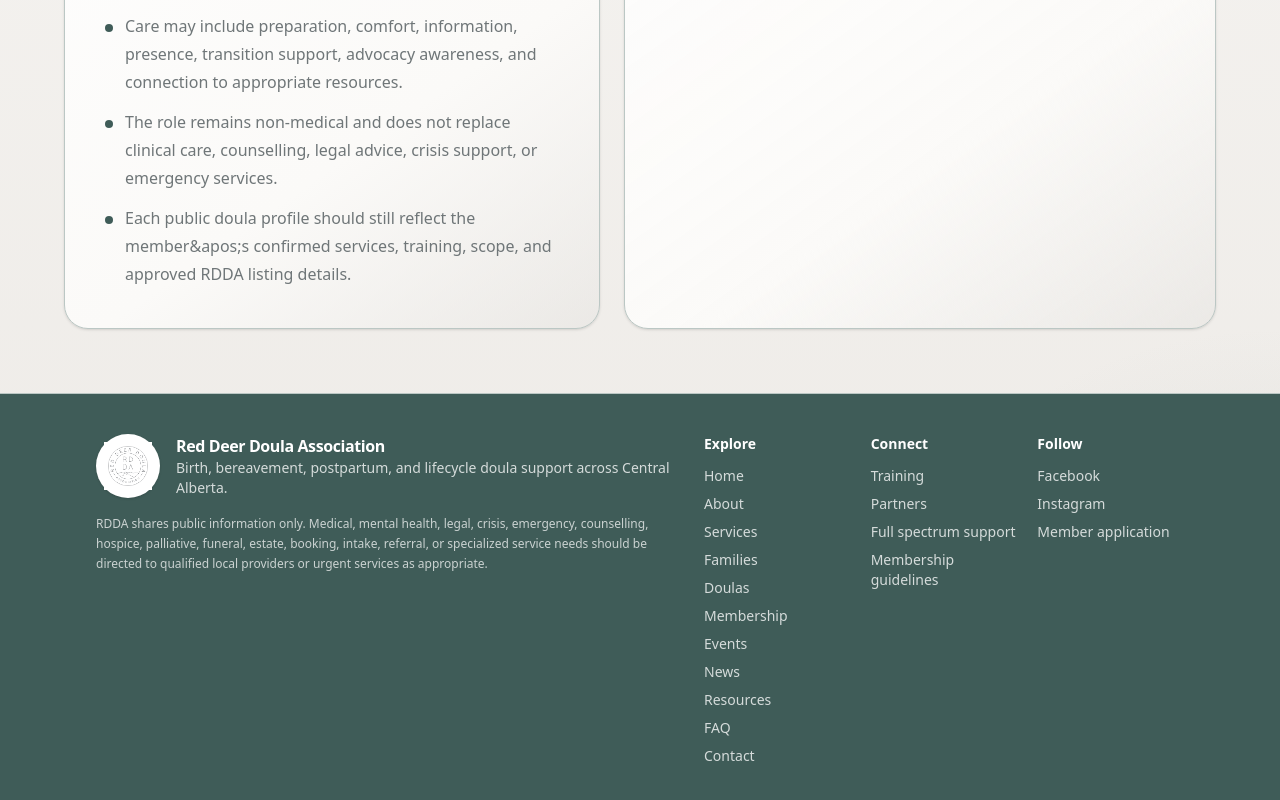
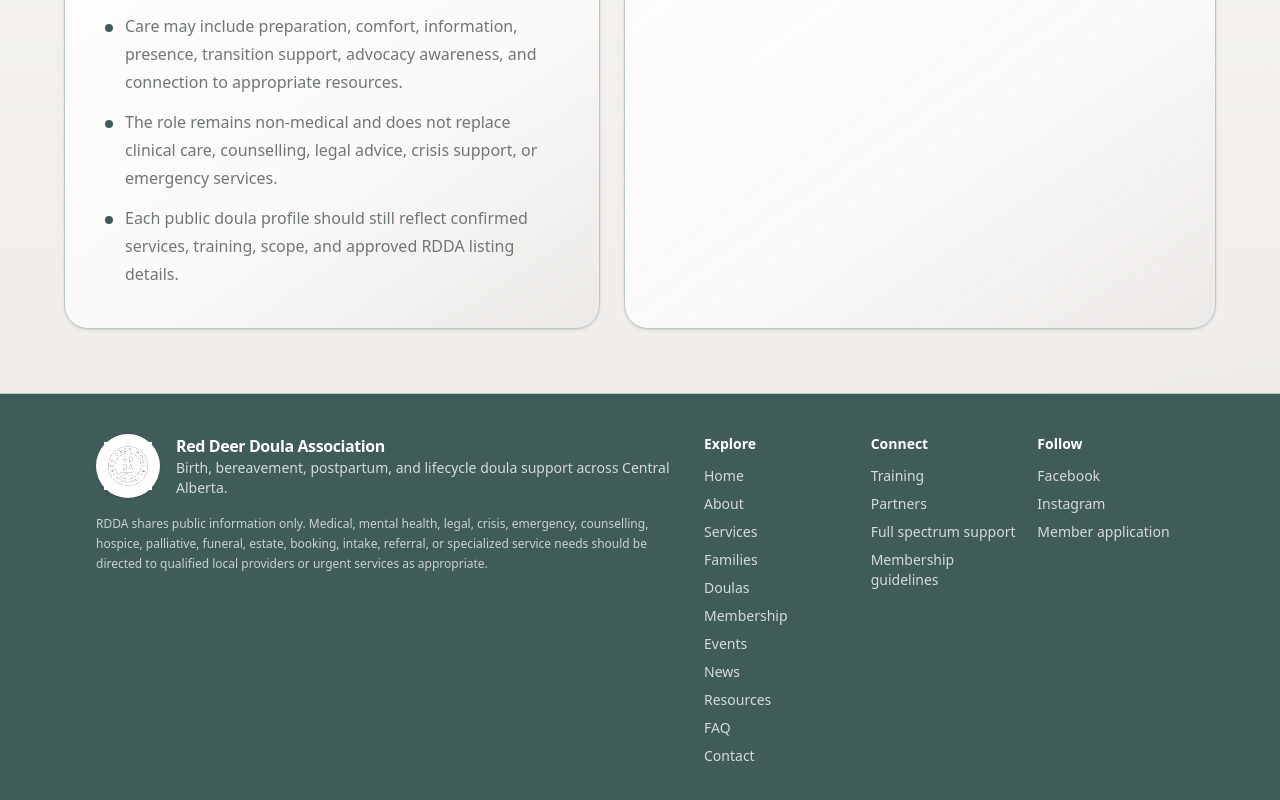
Before and after one commit to hickdwayne-rdp/rdda-platform, a Next.js app in the folder repo/: page /full-spectrum in a window 1280 px wide. Shown: the part 922-1722 px from the top of the page. Built offline with nearby package versions, Linux system fonts and the light colour scheme.

Commit message:
Clean full spectrum support string rendering

```diff
--- a/repo/src/app/full-spectrum/page.tsx
+++ b/repo/src/app/full-spectrum/page.tsx
@@ -8,7 +8,7 @@ const supportPoints = [
   "Support may connect more than one family experience instead of sitting inside only one service category.",
   "Care may include preparation, comfort, information, presence, transition support, advocacy awareness, and connection to appropriate resources.",
   "The role remains non-medical and does not replace clinical care, counselling, legal advice, crisis support, or emergency services.",
-  "Each public doula profile should still reflect the member&apos;s confirmed services, training, scope, and approved RDDA listing details."
+  "Each public doula profile should still reflect confirmed services, training, scope, and approved RDDA listing details."
 ];
 
 const relatedPages = [
```
